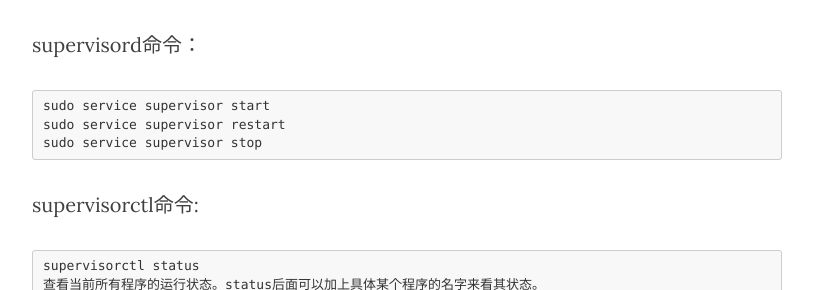
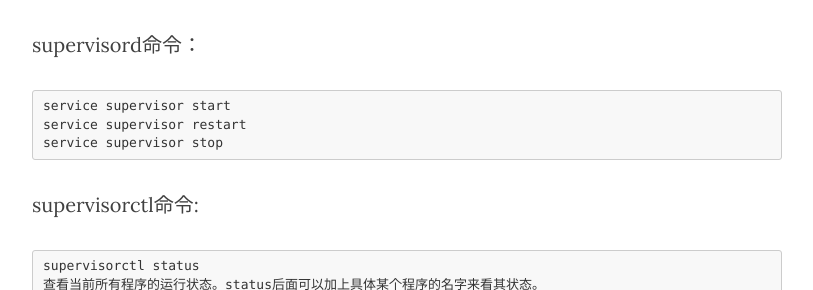
Before and after one commit to linzhiming0826/linzhiming0826.github.io, a Jekyll site: the page built from _posts/2017-06-19-supervisor.markdown, in a window 1280 px wide and 900 px high, scrolled down 4293 px. Shown: the part 162-452 px from the top of the window, without its empty margins (233-1046 px from the left). Built offline with Jekyll 4.4.1, drawn with Linux system fonts in a browser that asks for light colours; nearby versions of some CDN libraries; comment, search, counter and statistics services are not loaded.

Commit message:
修改部分内容

````diff
--- a/_posts/2017-06-19-supervisor.markdown
+++ b/_posts/2017-06-19-supervisor.markdown
@@ -112,9 +112,9 @@
 
 supervisord命令：
 ```linux
-sudo service supervisor start
-sudo service supervisor restart
-sudo service supervisor stop
+service supervisor start
+service supervisor restart
+service supervisor stop
 ```
 
 supervisorctl命令:
````
